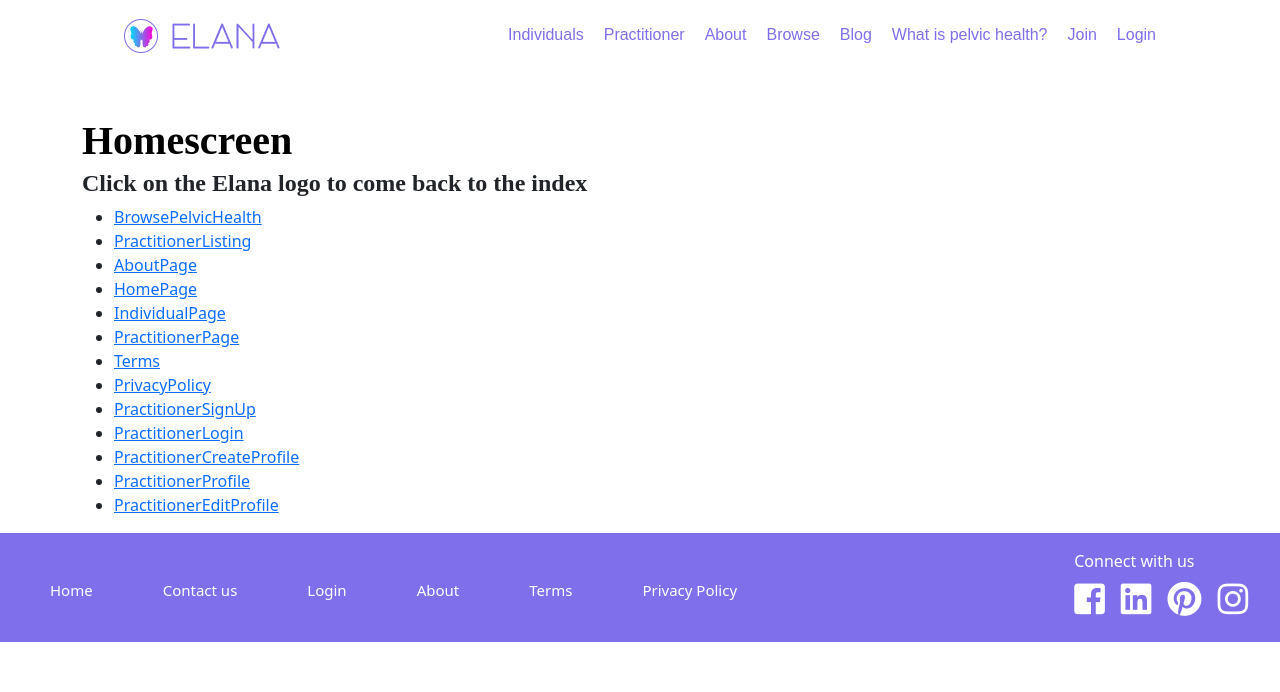
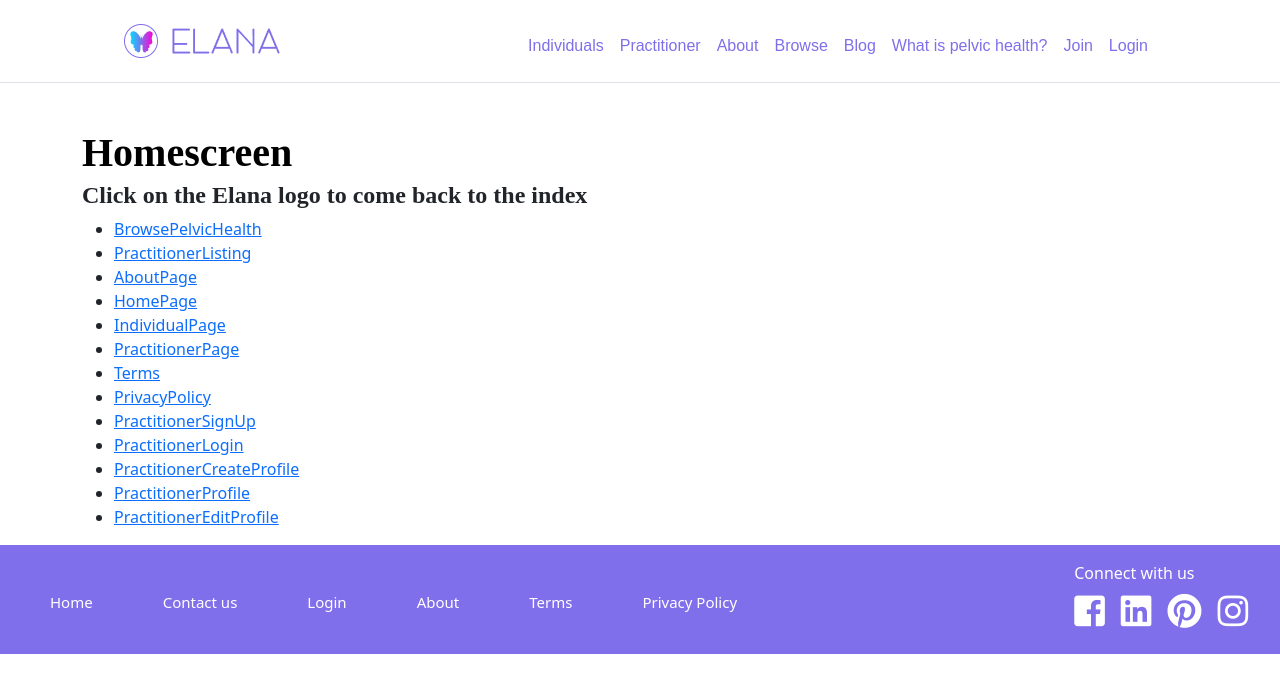
Before and after one commit to MVP-Marketplace/elana-new, a React (Create React App) app in the folder frontend/: page / in a window 1280 px wide. Shown: the top 692 px of the page. Built offline with nearby package versions, Linux system fonts and the light colour scheme; a web font is replaced by a local one.

Commit message:
added responsiveness to navbar

```diff
--- a/frontend/src/components/Navbar.jsx
+++ b/frontend/src/components/Navbar.jsx
@@ -1,31 +1,110 @@
-import React from "react";
+import React, { useState } from "react";
 import {
   MDBContainer,
-  MDBNavbar
-} from 'mdb-react-ui-kit';
+  MDBNavbar,
+  MDBNavbarBrand,
+  MDBNavbarToggler,
+  MDBNavbarNav,
+  MDBNavbarItem,
+  MDBNavbarLink,
+  MDBCollapse,
+  MDBIcon,
+} from "mdb-react-ui-kit";
 import { Link } from "react-router-dom";
 import Logo from "../img/LogoName.png";
-import '../index.css'
+import "../index.css";
 
 export const Navbar = () => {
+  const [showNav, setShowNav] = useState(false);
 
   return (
-    <MDBNavbar  className="d-flex navWrapper">
+    <MDBNavbar expand="lg" className="d-flex navWrapper py-4 border-bottom">
       <MDBContainer fluid>
-        <Link to="/"><img src={Logo} className="logo" alt="Elana Logo" /></Link>
-        <form className='d-flex w-auto form nav'>
-            <Link to='/IndividualPage' className="link"><p>Individuals</p></Link>
-            <Link to='/PractitionerPage' className="link"><p>Practitioner</p></Link>
-            <Link to='/aboutPage' className="link"><p>About</p></Link>
+        <Link to="/">
+          <MDBNavbarBrand>
+            <img src={Logo} className="logo" alt="Elana Logo" />
+          </MDBNavbarBrand>
+        </Link>
+        <MDBNavbarToggler
+          type="button"
+          aria-expanded="false"
+          aria-label="Toggle navigation"
+          onClick={() => setShowNav(!showNav)}
+        >
+          <MDBIcon icon="bars" fas />
+        </MDBNavbarToggler>
 
-            <Link to='/' className="link"><p>Browse</p></Link>
-            <a className="link" href="https://www.elana.health/blog" target="_blank" rel="noreferrer"><p>Blog</p></a>
-            <a className="link" href="https://www.elana.health/post/what-is-pelvic-wellness-and-why-does-it-matter" target="_blank" rel="noreferrer"><p>What is pelvic health?</p></a>
-
-            <Link to='/practitionerSignUp' className="link"><p>Join</p></Link>
-            <Link to='/practitionerLogin' className="link"><p>Login</p></Link>
-        </form>
+        <MDBCollapse navbar show={showNav}>
+          <MDBNavbarNav right fullWidth={false} >
+            <MDBNavbarItem>
+              <MDBNavbarLink>
+                <Link to="/IndividualPage" className="link">
+                  <p>Individuals</p>
+                </Link>
+              </MDBNavbarLink>
+            </MDBNavbarItem>
+            <MDBNavbarItem>
+              <MDBNavbarLink>
+                <Link to="/PractitionerPage" className="link">
+                  <p>Practitioner</p>
+                </Link>
+              </MDBNavbarLink>
+            </MDBNavbarItem>
+            <MDBNavbarItem>
+              <MDBNavbarLink>
+                <Link to="/aboutPage" className="link">
+                  <p>About</p>
+                </Link>
+              </MDBNavbarLink>
+            </MDBNavbarItem>
+            <MDBNavbarItem>
+              <MDBNavbarLink>
+                <Link to="/" className="link">
+                  <p>Browse</p>
+                </Link>
+              </MDBNavbarLink>
+            </MDBNavbarItem>
+            <MDBNavbarItem>
+              <MDBNavbarLink>
+                <a
+                  className="link"
+                  href="https://www.elana.health/blog"
+                  target="_blank"
+                  rel="noreferrer"
+                >
+                  <p>Blog</p>
+                </a>
+              </MDBNavbarLink>
+            </MDBNavbarItem>
+            <MDBNavbarItem>
+              <MDBNavbarLink>
+                <a
+                  className="link"
+                  href="https://www.elana.health/post/what-is-pelvic-wellness-and-why-does-it-matter"
+                  target="_blank"
+                  rel="noreferrer"
+                >
+                  <p>What is pelvic health?</p>
+                </a>
+              </MDBNavbarLink>
+            </MDBNavbarItem>
+            <MDBNavbarItem>
+              <MDBNavbarLink>
+                <Link to="/practitionerSignUp" className="link">
+                  <p>Join</p>
+                </Link>
+              </MDBNavbarLink>
+            </MDBNavbarItem>
+            <MDBNavbarItem className="last-nav-item">
+              <MDBNavbarLink>
+                <Link to="/practitionerLogin" className="link">
+                  <p>Login</p>
+                </Link>
+              </MDBNavbarLink>
+            </MDBNavbarItem>
+          </MDBNavbarNav>
+        </MDBCollapse>
       </MDBContainer>
     </MDBNavbar>
   );
-}
+};
--- a/frontend/src/index.css
+++ b/frontend/src/index.css
@@ -167,13 +167,6 @@ height: 217px; */
 } */
 /* About Page CSS  ******************************************************/
 /* NavBar Page CSS  ******************************************************/
-
-.logo {
-  /* position: absolute; */
-  left: 112px;
-  top: 35px;
-
-}
 
 .link {
   color: #7F6FEA;
@@ -461,6 +454,28 @@ span {
   width: auto;
   margin-left: 112px;
 }
+.last-nav-item {
+  margin-right: 112px
+}
+@media(max-width:1100px) {
+  .logo {
+    width: auto;
+    margin-left: 20px;
+  }
+  .last-nav-item {
+    margin-right: 20px
+  }
+}
+@media(max-width:991px) {
+  .logo {
+    width: auto;
+    margin-left: 0px;
+  }
+  .last-nav-item {
+    margin-right: 0px
+  }
+}
+
 
 .link {
   color: #7F6FEA;
```
